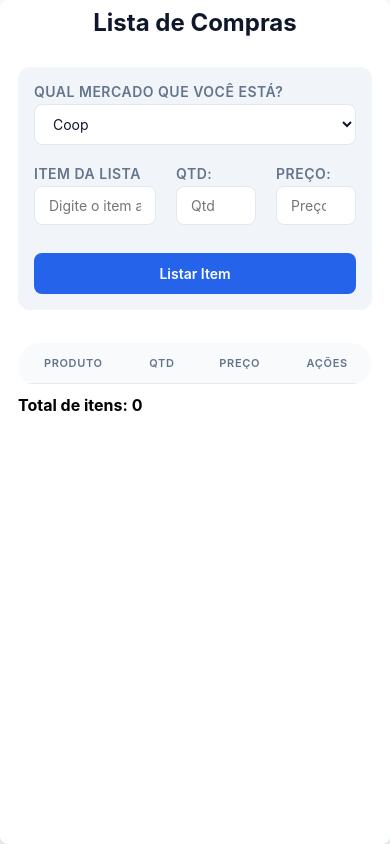
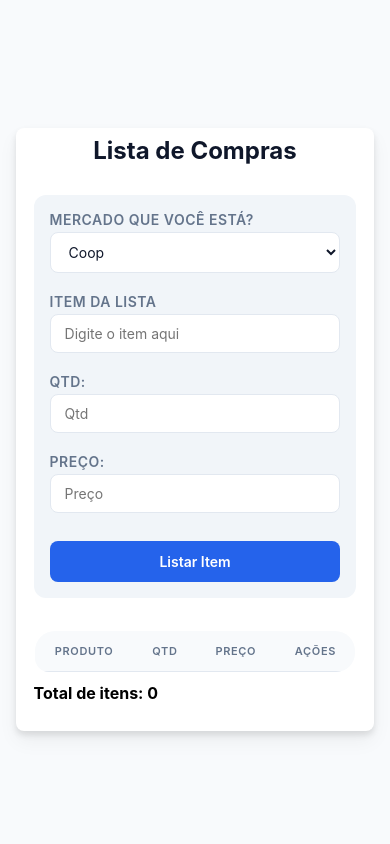
Before and after one commit to Camargofox/Cade-a-lista, a plain HTML site: page index.html in a window 390 px wide. Drawn offline with Linux system fonts and the light colour scheme.

Commit message:
atualização do Media queries

```diff
--- a/CSS/index.css
+++ b/CSS/index.css
@@ -27,7 +27,6 @@ body {
 .container {
   width: 100%;
   max-width: 600px;
-  height: 100%;
   border-radius: 8px;
   padding: 8px;
   background: #ffffff;
@@ -75,7 +74,8 @@ form {
 }
 
 .btn {
-    background-color: #2563EB;;
+  background-color: #2563EB;
+  ;
   color: white;
   border: none;
   padding: 12px;
@@ -98,6 +98,7 @@ form {
   border: 1px solid #cccccc00;
   border-radius: 0 0 20px 15px;
 }
+
 table {
   width: 100%;
   font-family: 'Syne', sans-serif;
@@ -116,8 +117,6 @@ thead th {
   padding: 13px 16px;
   border-bottom: 1px solid #E2E8F0;
   border-radius: 0;
-  /* para garantir que as bordas arredondadas sejam aplicadas apenas nos cantos */
-
 }
 
 th:first-child {
@@ -183,10 +182,6 @@ select {
   transition: border-color 0.2s;
 }
 
-#inp-qtd, #inp-preco{
-  width: 80px;
-}
-
 .btn-d {
 
   width: 50px;
@@ -201,13 +196,13 @@ select {
   cursor: pointer;
 }
 
-.riscado{
+.riscado {
   text-decoration: line-through;
   color: gray;
   opacity: 0.2;
 }
 
-.contagemItem{
+.contagemItem {
   padding: 10px 0 10px 0;
   font-weight: bold;
 }
@@ -215,7 +210,7 @@ select {
 
 
 
-@media (max-width: 550px) {
+@media (max-width: 370px) {
 
   #container-itens-cadastrados {
     margin-top: 20px;
@@ -251,19 +246,8 @@ select {
   }
 
   .btn {
-    /* padding: 4px 12px;
-    background: #2563EB;
-    border: none;
-    border-radius: 7px;
-    color: #fff;
-    font-size: 12.5px;
-    font-weight: 600;
-    cursor: pointer;
-    box-shadow: 0 2px 8px rgba(37, 99, 235, 0.22);
-    margin: 8px;
-    text-align: center; */
-
-    background-color: #2563EB;;
+    background-color: #2563EB;
+    ;
     color: white;
     border: none;
     padding: 12px;
@@ -280,3 +264,19 @@ select {
   }
 
 }
+
+@media (max-width: 400px) {
+  form {
+    display: flex;
+    flex-direction: column;
+    gap: 20px;
+  }
+
+  .container {
+    width: 92%;
+    margin-top: 14px;
+
+  }
+
+
+}
--- a/index.html
+++ b/index.html
@@ -14,7 +14,7 @@
     <div class="all">
         <div class="mercado-e-lista">
           <div class="container-mercado">
-            <label for="mercado">Qual mercado que você está?
+            <label for="mercado">Mercado que você está?
               <select id="mercado">
                 <option value="coop">Coop</option>
                   <option value="clubeC">Club de Campo</option>
```
Lines whose indentation alone changed are shown as unchanged.
